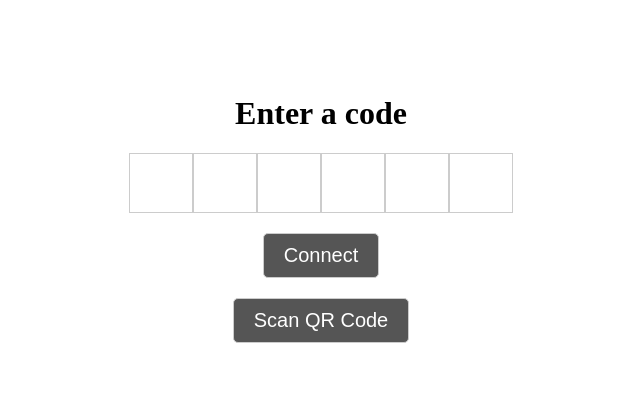
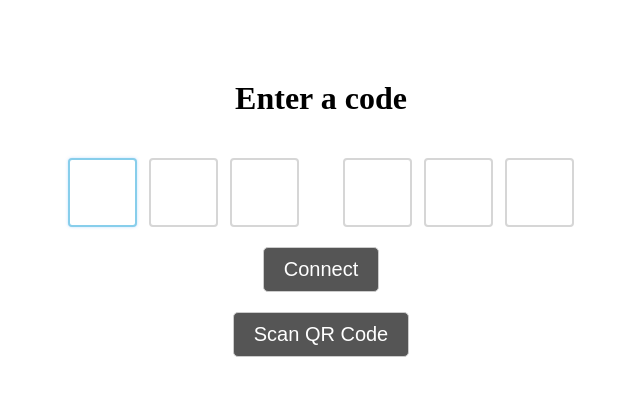
Before and after one commit to LouisDISPA/dj-store, a SvelteKit app in the folder ui/: page / in a window 1280 px wide. Shown: the top 396 px of the page, without its empty margins (319-959 px from the left). Built offline with nearby package versions, Linux system fonts and the light colour scheme.

Commit message:
Better code input

```diff
--- a/ui/src/routes/+page.svelte
+++ b/ui/src/routes/+page.svelte
@@ -1,7 +1,7 @@
 <script lang="ts">
 	import { goto } from '$app/navigation';
 	import Button from './Button.svelte';
-	import CodeInput from './CodeInput.svelte';
+	import PassCode from './PassCode.svelte';
 	let input = '';
 	let loading = false;
 
@@ -20,7 +20,7 @@
 <div id="page">
 	<h1>Enter a code</h1>
 	<form on:submit|preventDefault={goToPage}>
-		<CodeInput bind:input />
+		<PassCode bind:input />
 		<Button label="Connect" />
 	</form>
 	{#if loading}
--- a/ui/src/routes/CodeInput.svelte
+++ /dev/null
@@ -1,39 +0,0 @@
-<script lang="ts">
-	export let input: string;
-
-	function handleInput(event: Event) {
-		input = (event.target as HTMLInputElement).value;
-		input = input.toUpperCase().substring(0, 6);
-		if (input.length === 6) {
-			(event.target as HTMLInputElement).blur();
-		}
-	}
-
-	function clear() {
-		input = '';
-	}
-</script>
-
-<input type="text" spellcheck="false" value={input} on:input={handleInput} on:focus={clear} />
-
-<style lang="sass">
-input
-    font-family: monospace
-    width: 360px
-    font-size: 40px
-    text-align: left
-    padding-left: 20px
-    padding-bottom: 5px
-    padding-top: 8px
-    letter-spacing: 40px
-    border: 1px solid #ccc
-    background: linear-gradient(to left, #ccc 2px, transparent 0)
-    background-size: 64px
-    overflow: visible
-
-    &:focus
-        background: linear-gradient(to left, #555 2px, transparent 0)
-        background-size: 64px
-        background-position: 0 100%
-        background-repeat: repeat-x
-</style>
--- /dev/null
+++ b/ui/src/routes/PassCode.svelte
@@ -0,0 +1,158 @@
+<script lang="ts">
+	import { onMount } from 'svelte';
+
+	export let input: string;
+
+	const codeSize = 6;
+	const inputIds = [...Array(codeSize).keys()].map((i) => `input-${i}`);
+
+	/**
+	 * Change the input with every value in each of the inputs
+	 */
+	function updateInput() {
+		const inputElements = getInputElements();
+		const tempInput = Array.from(inputElements)
+			.map((input) => input.value)
+			.join('');
+		input = tempInput;
+	}
+
+	/**
+	 * @returns The list of Input elements
+	 */
+	function getInputElements(): HTMLInputElement[] {
+		return inputIds.map((id) => document.getElementById(id) as HTMLInputElement);
+	}
+	/**
+	 * @param inputId - id of the current input element
+	 *
+	 * @returns the next Input element or null id there is none
+	 */
+	function nextInput(inputId: string): HTMLInputElement | null {
+		const index = inputIds.indexOf(inputId);
+		if (index >= inputIds.length || index === -1) return null;
+		return document.getElementById(inputIds[index + 1]) as HTMLInputElement;
+	}
+
+	/**
+	 * @param inputId - id of the current input element
+	 *
+	 * @returns the previous Input element or null if there is none
+	 */
+	function previousInput(inputId: string): HTMLInputElement | null {
+		const index = inputIds.indexOf(inputId);
+		if (index <= 0) return null;
+		return document.getElementById(inputIds[index - 1]) as HTMLInputElement;
+	}
+
+	// Go to the next input when the current input is full
+	function handleInput(event: Event) {
+		const target = event.target as HTMLInputElement;
+		const value = target.value;
+		if (value.length > 1) {
+			target.value = value[1];
+		}
+
+		updateInput();
+
+		if (value === '') {
+			return;
+		}
+		const nextElement = nextInput(target.id);
+		if (nextElement) {
+			nextElement.focus();
+		} else {
+			target.blur();
+		}
+	}
+
+	// Check for backspace, ctrl + backspace, and arrow keys
+	function keyDown(event: KeyboardEvent) {
+		const target = event.target as HTMLInputElement;
+		const previousElement = previousInput(target.id);
+		const nextElement = nextInput(target.id);
+
+		//Right Arrow Key
+		if (event.keyCode === 39) {
+			nextElement?.focus();
+		}
+
+		//Left Arrow Key
+		//Add Highlight
+		if (event.keyCode === 37) {
+			previousElement?.focus();
+		}
+
+		// ctrl + Backspace Key
+		if (event.keyCode === 8 && event.ctrlKey) {
+			const inputs = getInputElements();
+			for (const innerElem of inputs) {
+				innerElem.value = '';
+			}
+			inputs[0].focus();
+		}
+
+		// Backspace Key
+		if (event.keyCode === 8 && !event.ctrlKey) {
+			if (target.value === '') {
+				previousElement?.focus();
+				return;
+			}
+			target.value = '';
+		}
+	}
+
+	onMount(() => {
+		const input = document.getElementById(inputIds[0]) as HTMLInputElement;
+		input.focus();
+	});
+</script>
+
+<div class="passcode-area">
+	{#each [0, Math.ceil(codeSize / 2)] as block_number}
+		<div class="passcode-block">
+			{#each inputIds.slice(block_number, block_number + Math.ceil(codeSize / 2)) as id}
+				<input
+					{id}
+					type="text"
+					autocomplete="off"
+					spellcheck="false"
+					maxlength="1"
+					on:input={handleInput}
+					on:keydown={keyDown}
+				/>
+			{/each}
+		</div>
+	{/each}
+</div>
+
+<style lang="sass">
+.passcode-area
+    display: flex
+    align-items: center
+    justify-content: center
+    flex-direction: row
+    flex-wrap: wrap
+
+.passcode-block
+    padding: 0 1rem
+
+.passcode-block > input
+    border: 2px solid #d6d6d6
+    border-radius: 4px
+    padding: 0
+    margin: 20px 6px 0
+    width: 65px
+    height: 65px
+    text-align: center
+    font-size: 32px
+    line-height: 1.29
+    text-transform: uppercase
+    background-clip: padding-box
+
+    &:focus
+        -webkit-appearance: none
+        border: 2px solid skyblue
+        outline: 0
+        box-shadow: 0px 0px 3px rgba(131, 192, 253, 0.5)
+</style>
```
